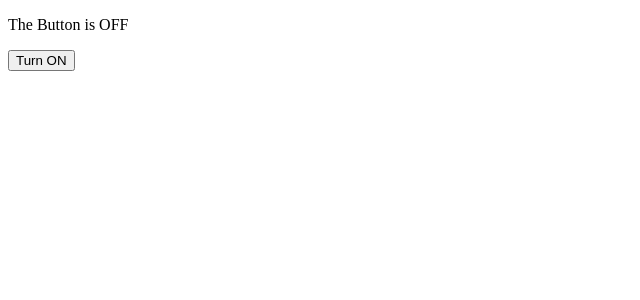
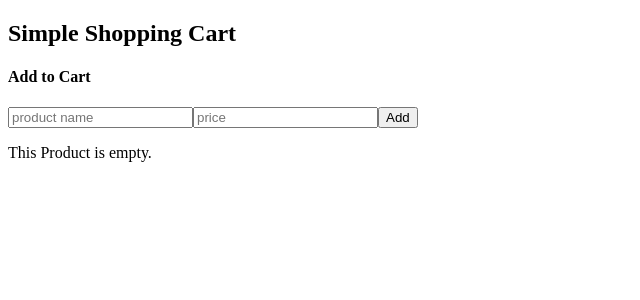
Before and after one commit to Hassan-The-Dev4/Dugsiiye-React, a React (Vite) app: page / in a window 1280 px wide. Shown: the top 300 px of the page, without its empty margins (0-640 px from the left). Built offline with nearby package versions, Linux system fonts and the light colour scheme.

Commit message:
submitted exercise 5

```diff
--- a/src/App.jsx
+++ b/src/App.jsx
@@ -1,4 +1,7 @@
-import { ToggleButton } from "./ToggleButton";
+
+import { ShoppingCart } from "./ShoppingCart";
+
+
 
 
 
@@ -7,7 +10,7 @@
 
   return (
 
-    <ToggleButton />
+    <ShoppingCart />
 
   )
 
--- /dev/null
+++ b/src/ShoppingCart.jsx
@@ -0,0 +1,110 @@
+import {  useState } from "react";
+
+export const ShoppingCart = () => {
+
+  const [products, setProducts] = useState([]);
+  const [productName, setProductName] = useState("");
+  const [productPrice, setProductPrice] = useState("");
+
+  const addProduct = () => {
+    if(productName.trim() !== "" && productPrice.trim() !== ""){
+        const newProduct = {
+            id : Date.now(),
+            name: productName,
+            price:  parseFloat(productPrice),
+            quantity: 1
+        }
+
+        setProducts([...products, newProduct]);
+        setProductName("");
+        setProductPrice("");
+    }
+  }
+
+
+  const removeProduct = (id) =>{
+    const updatedProduct = products.filter(product => product.id !== id);
+    setProducts(updatedProduct);
+  }
+
+  const increaseQuantity = (id) => {
+    const updatedProduct = products.map(product => (
+      product.id === id ? {...product, quantity : product.quantity +1} : product
+    ));
+    setProducts(updatedProduct);
+  }
+
+  const dicreaseQuantity = (id) => {
+    const updatedProduct = products.map(product => (
+      product.id === id && product.quantity > 1 ? {...product, quantity : product.quantity -1} : product
+    ))
+    setProducts(updatedProduct);
+  }
+
+  const totalPrice = products.reduce((total, product)=> total + product.price * product.quantity,0)
+
+  return (
+    <div>
+      <h2>Simple Shopping Cart</h2>
+
+      <div>
+        <h4>Add to Cart</h4>
+
+        <input
+        type="text"
+        placeholder="product name"
+        onChange={(e)=> setProductName(e.target.value)}
+        value={productName}
+        />
+
+        <input
+        type="number"
+        min="0"
+        placeholder="price"
+        onChange={(e)=> setProductPrice(e.target.value)}
+        value={productPrice}
+        />
+
+
+        <button onClick={addProduct}>Add</button>
+      </div>
+
+
+      {
+        products.length > 0 ? (
+            <>
+            <h3>Products In cart</h3>
+
+            <ul>
+
+            {
+                products.map(product => (
+
+                    <li key={product.id}>
+                        <strong>{product.name}</strong>- ${product.price.toFixed(2)}
+                        <div>
+                            Quantity:
+                            <button min="0" onClick={()=> dicreaseQuantity(product.id)}>-</button>
+                            {product.quantity}
+                            <button onClick={()=> increaseQuantity(product.id)}>+</button>
+                        </div>
+                        <button onClick={()=> removeProduct(product.id)}>Remove</button>
+                    </li>
+
+                ))
+            }
+
+            </ul>
+
+            <h4>Total Price: ${totalPrice}</h4>
+
+            </>
+
+        ) : <p>This Product is empty.</p>
+      }
+
+
+
+    </div>
+  );
+};
--- a/src/ToggleButton.jsx
+++ /dev/null
@@ -1,19 +0,0 @@
-import { useState } from "react"
-
-export const ToggleButton = () => {
-
-    const [isOn,  setIsON] = useState(false);
-
-    const toggle = () => {
-
-        setIsON(!isOn);
-    }
-
-    return(
-
-        <>
-        <p>The Button is {isOn ? "ON" : "OFF" }</p>
-        <button onClick={toggle}>{isOn ? 'Turn Off' : 'Turn ON'}</button>
-        </>
-    )
-}
```
Also changed, not shown: src/assets/images/exercise5-result.png (added).
